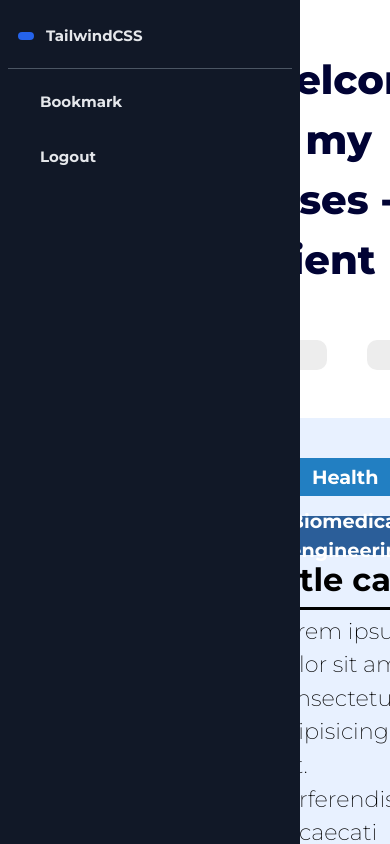
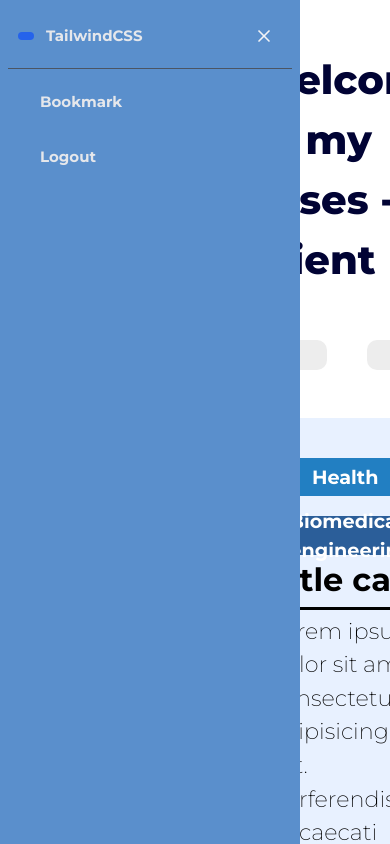
Before and after one commit to Hector-F-Romer0/NexusNet, a React (Vite) app: page /client/home in a window 390 px wide. Shown: the top 844 px of the page. Built offline with nearby package versions, Linux system fonts and the light colour scheme.

Commit message:
Actualización de la Navbar responsive, actualización de color del footer

```diff
--- a/src/components/shared/Footer.jsx
+++ b/src/components/shared/Footer.jsx
@@ -2,7 +2,7 @@ import React from "react";
 
 const Footer = () => {
 	return (
-		<footer className="p-4 bg-white shadow md:px-6 md:py-8 dark:bg-gray-800 w-full">
+		<footer className="p-4 bg-white shadow md:px-6 md:py-8 bg-footer w-full">
 			<span className="block text-sm text-gray-500 sm:text-center dark:text-gray-400">
 				© 2023{" "}
 				<a href="https://www.youtube.com/watch?v=dQw4w9WgXcQ" target="_blank" className="hover:underline">
--- a/src/components/shared/UserNavBar.jsx
+++ b/src/components/shared/UserNavBar.jsx
@@ -8,10 +8,9 @@ import {
 } from "../../styled-components/index/Navbar.style";
 import logo from "../../assets/logo.png";
 import { NavBarLayout } from "../../styled-components/index/Layout";
+import { FiAlignJustify, FiX } from "react-icons/fi";
 
 const UserNavBar = () => {
-	const buttonMenu = useRef(null);
-	const sideBar = useRef(null);
 	const [openMenu, setOpenMenu] = useState(false);
 
 	const openSidebar = () => {
@@ -20,22 +19,18 @@ const UserNavBar = () => {
 
 	return (
 		<>
-			<span
-				ref={buttonMenu}
-				className="absolute text-white text-4xl top-5 left-4 cursor-pointer"
-				onClick={() => openSidebar()}>
-				<i className="bi bi-filter-left px-2 bg-gray-900 rounded-md"></i>
+			<span className="absolute text-white text-4xl top-5 left-4 cursor-pointer" onClick={() => openSidebar()}>
+				<FiAlignJustify className="bi bi-filter-left px-2 bg-navbar rounded-md"></FiAlignJustify>
 			</span>
 			<div
 				className={`${
 					openMenu ? "hidden" : ""
-				} sidebar fixed top-0 bottom-0 lg:left-0 p-2 w-[300px] overflow-y-auto text-center bg-gray-900`}
-				ref={sideBar}>
+				} sidebar fixed top-0 bottom-0 lg:left-0 p-2 w-[300px] overflow-y-auto text-center bg-navbar`}>
 				<div className="text-gray-100 text-xl">
 					<div className="p-2.5 mt-1 flex items-center">
 						<i className="bi bi-app-indicator px-2 py-1 rounded-md bg-blue-600"></i>
 						<h1 className="font-bold text-gray-200 text-[15px] ml-3">TailwindCSS</h1>
-						<i className="bi bi-x cursor-pointer ml-28" onClick={() => openSidebar()}></i>
+						<FiX className="bi bi-x cursor-pointer ml-28 lg:hidden" onClick={() => openSidebar()}></FiX>
 					</div>
 					<div className="my-2 bg-gray-600 h-[1px]"></div>
 				</div>
--- a/tailwind.config.js
+++ b/tailwind.config.js
@@ -5,7 +5,12 @@ export default {
     "./src/**/*.{js,jsx}",
   ],
   theme: {
-    extend: {},
+    extend: {
+      colors: {
+        'navbar': '#5A8FCC',
+        'footer': '#2A4C73'
+      }
+    },
   },
   plugins: [require('tailwind-scrollbar')],
 }
```
